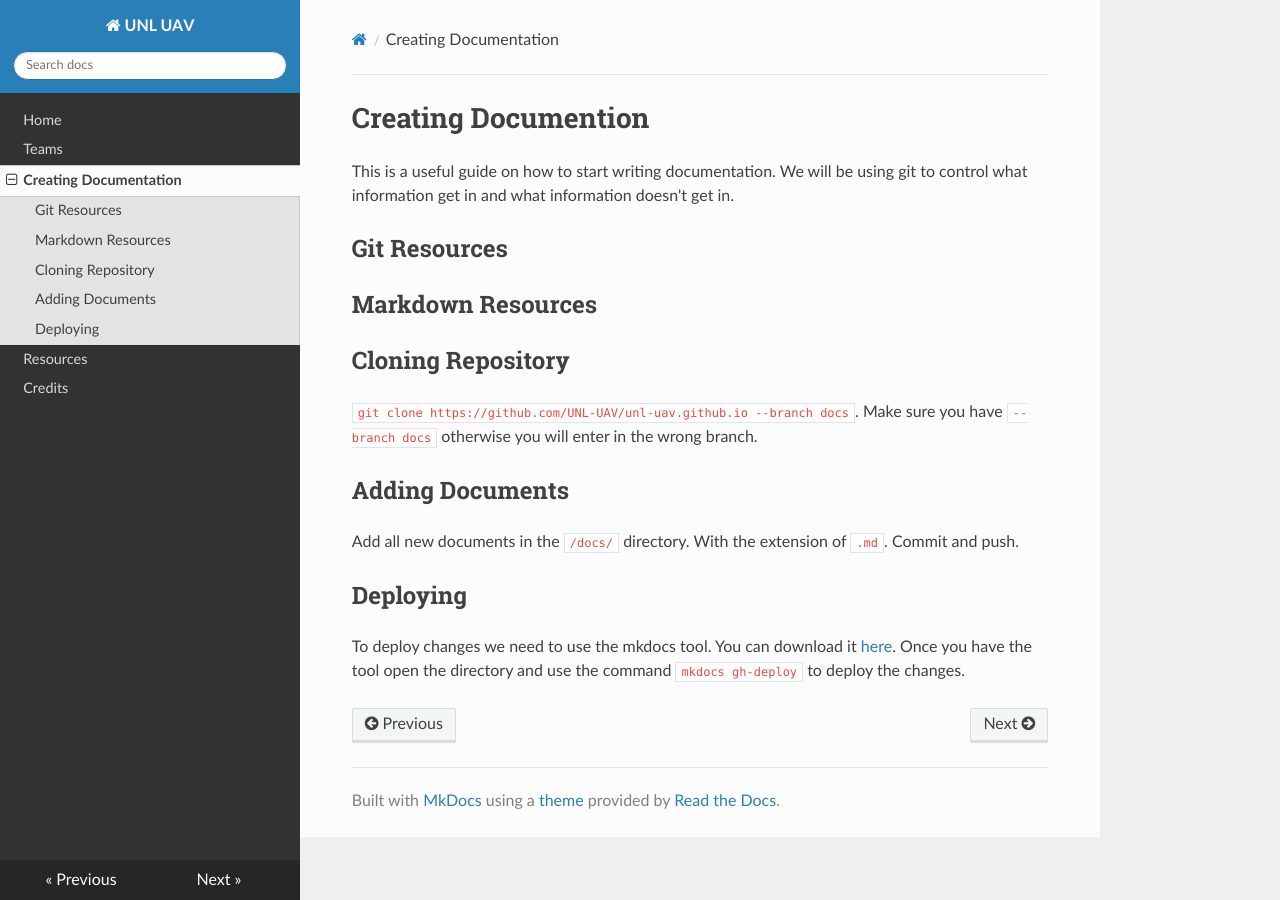
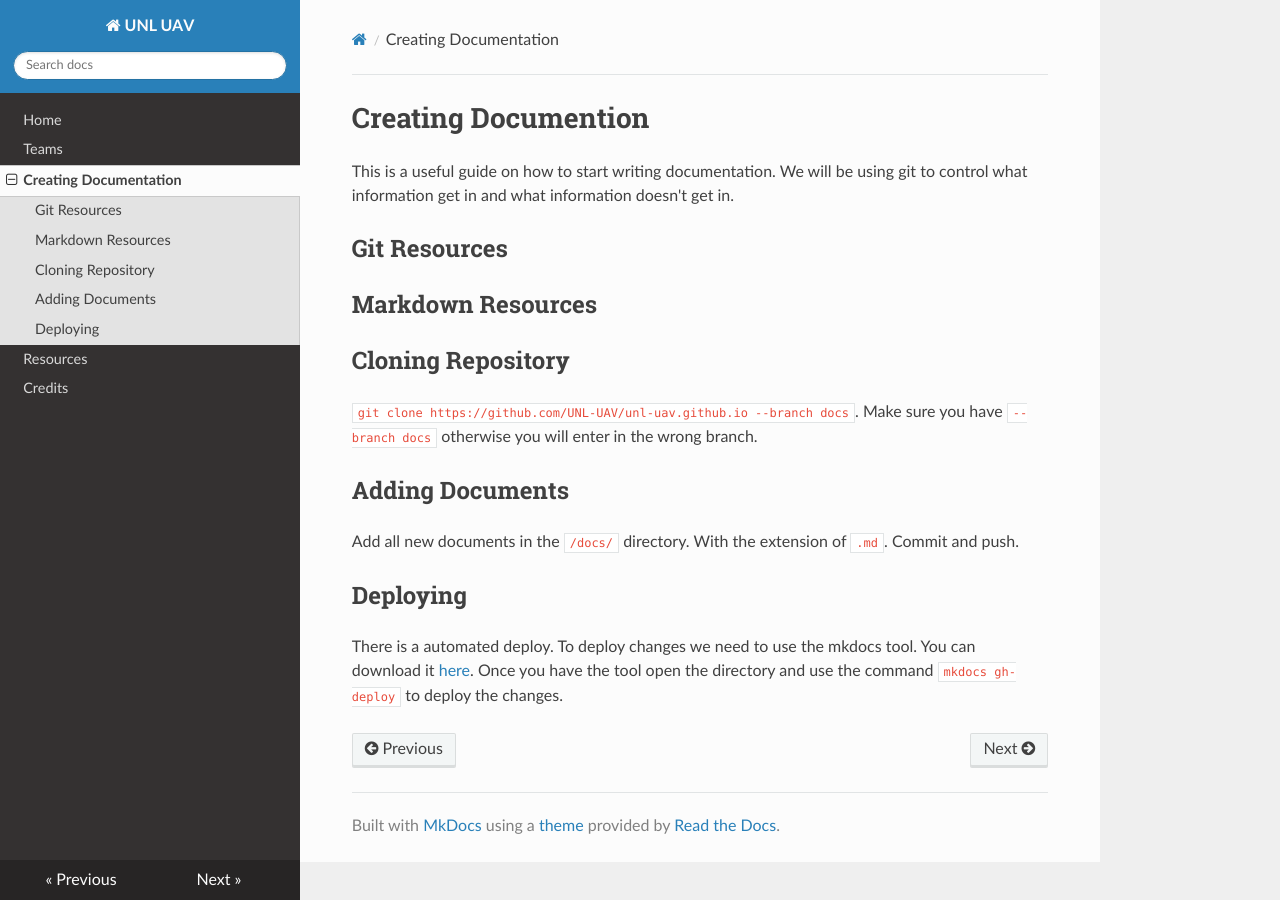
Before and after one commit to docquantum/unl-uav.github.io, an MkDocs documentation site: the page built from docs/creating_docs.md, in a window 1280 px wide. Built offline with MkDocs 1.6.1, drawn with Linux system fonts in a browser that asks for light colours; nearby versions of some CDN libraries.

Commit message:
Update creating_docs.md

````diff
--- a/docs/creating_docs.md
+++ b/docs/creating_docs.md
@@ -13,4 +13,5 @@ This is a useful guide on how to start writing documentation. We will be using g
 Add all new documents in the ```/docs/``` directory. With the extension of ```.md```. Commit and push.
 
 ## Deploying
+There is a automated deploy.
 To deploy changes we need to use the mkdocs tool. You can download it [here](https://www.mkdocs.org/). Once you have the tool open the directory and use the command ```mkdocs gh-deploy``` to deploy the changes.
````
